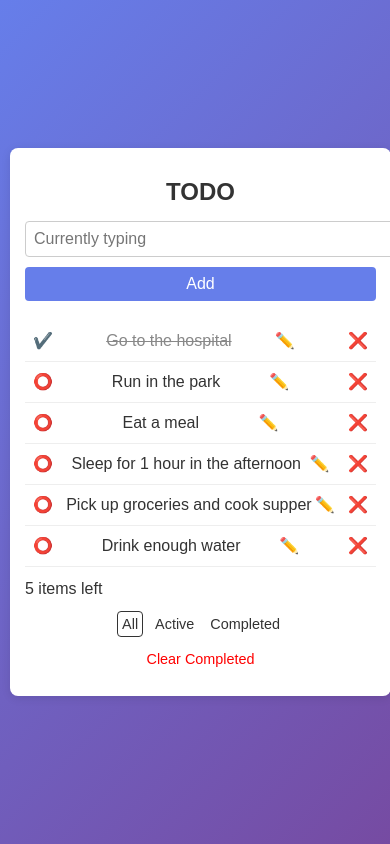
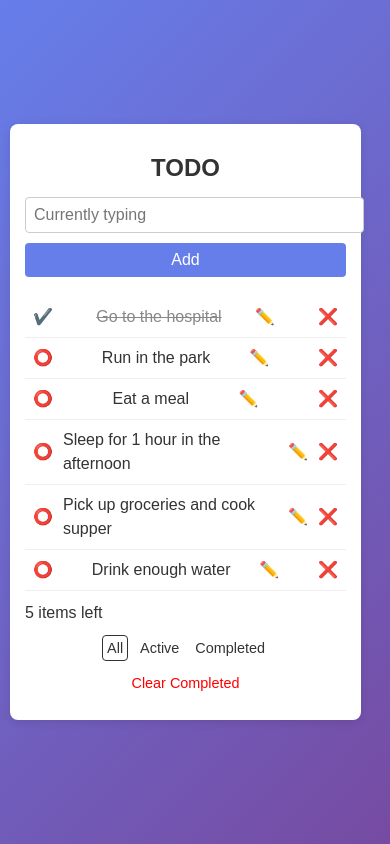
Before and after one commit to stine-ri/tech-assessment-, a React (Vite) app in the folder Assignment/: page / in a window 390 px wide. Built offline with nearby package versions, Linux system fonts and the light colour scheme.

Commit message:
Update App.css

```diff
--- a/Assignment/src/App.css
+++ b/Assignment/src/App.css
@@ -117,13 +117,17 @@ body {
   border-radius: 4px;
 }
 @media (max-width: 640px) {
-   body {
-   background: linear-gradient(135deg, #667eea, #764ba2); /* Solid background color for small screens */
+  body {
+    background: linear-gradient(135deg, #667eea, #764ba2);
+    background-size: cover;
+    background-attachment: fixed; /* Ensures background stays fixed */
   }
+
   .todo-app {
     padding: 15px; /* Reduce padding for smaller screens */
-    max-width: 90%; /* Reduce width for mobile view */
+    max-width: 90%; /* Ensure container width fits within mobile view */
     margin: 10px; /* Adjust margin */
+    box-sizing: border-box; /* Ensure padding is included within width */
   }
 
   .todo-app h1 {
```
